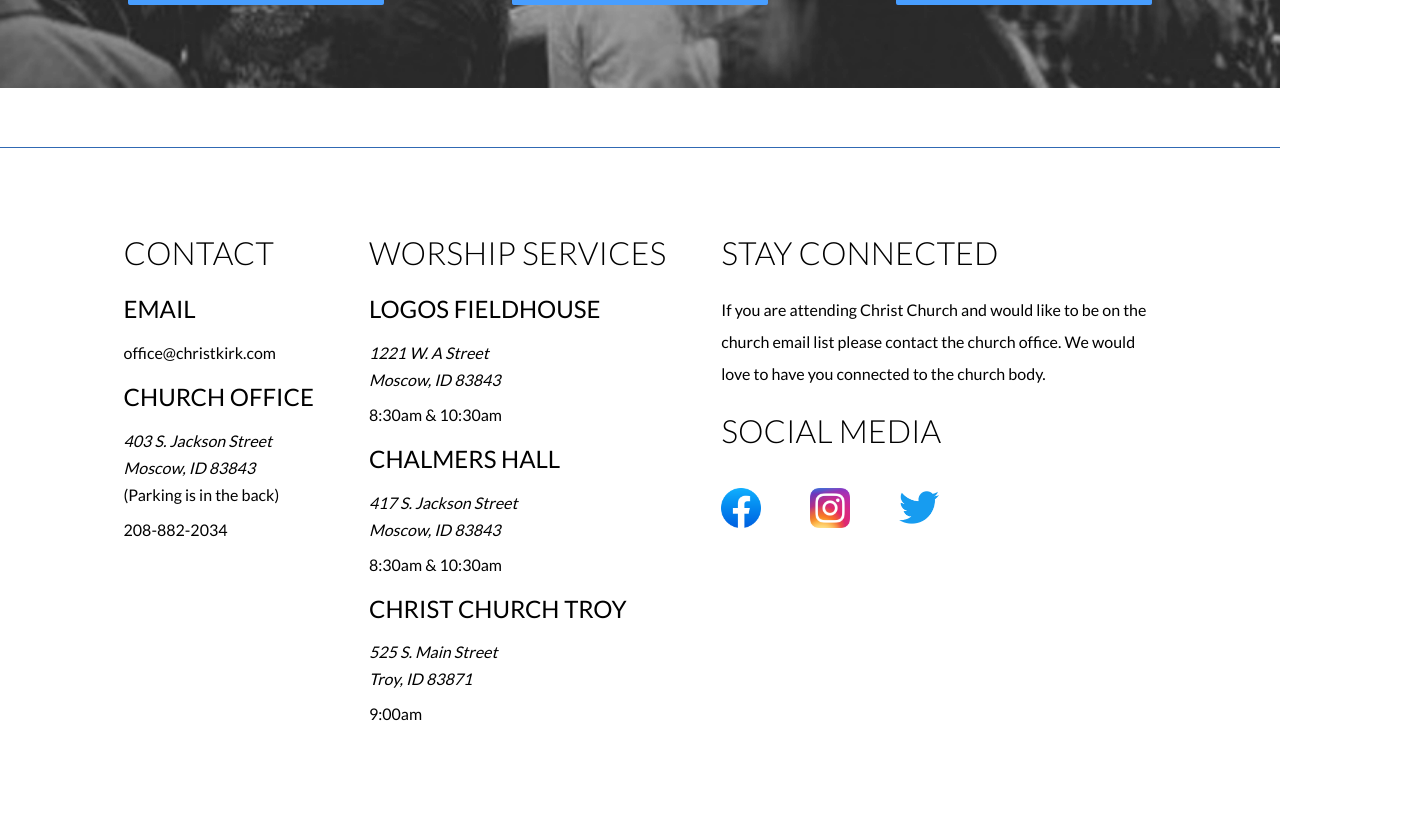
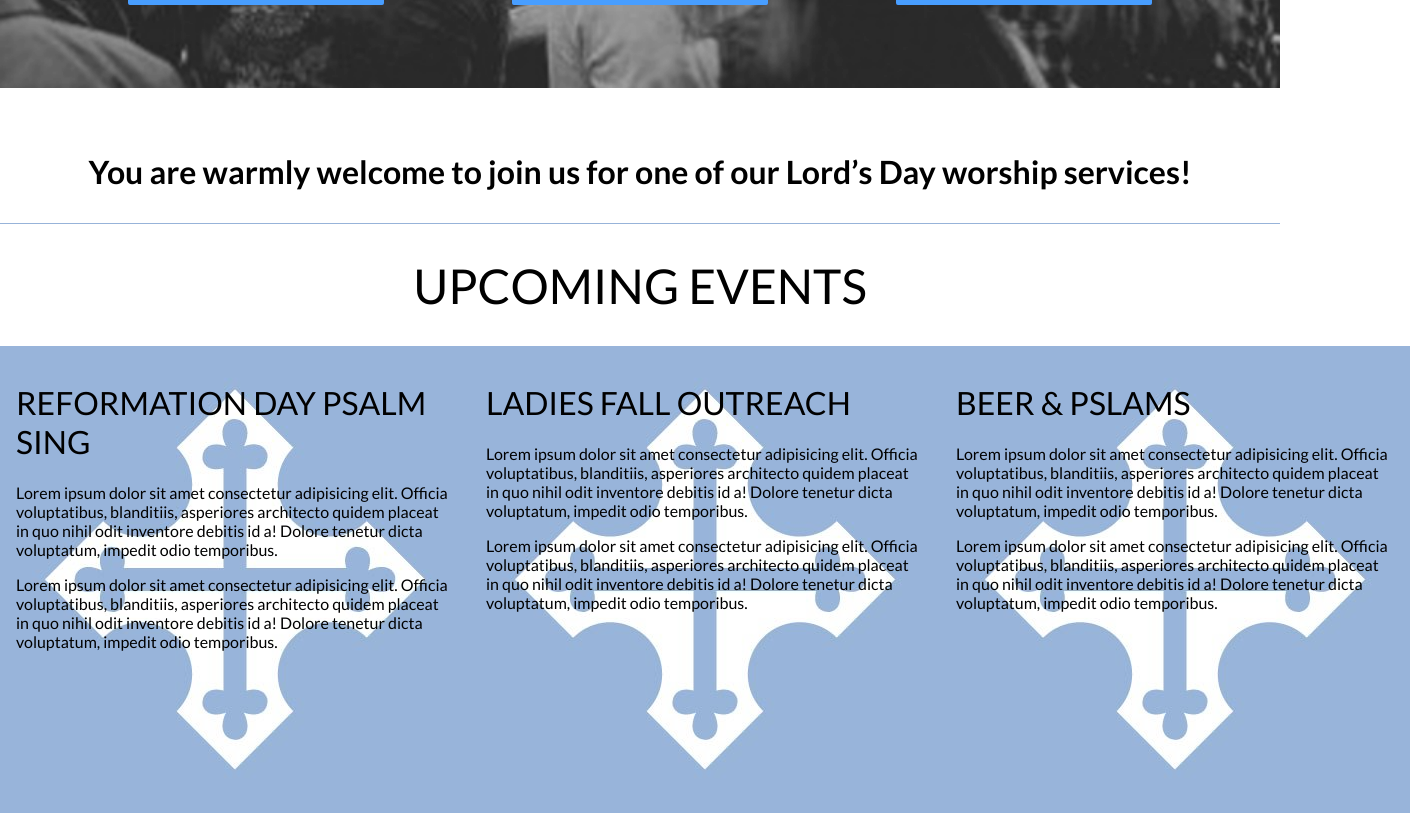
Before and after one commit to gdickison/christ-church, a Next.js app: page / in a window 1280 px wide. Shown: the part 764-1580 px from the top of the page, 1410 px wide, since content can reach past the window. Built offline with nearby package versions, Linux system fonts and the light colour scheme.

Commit message:
Add an events section to the middle of the home page

```diff
--- /dev/null
+++ b/components/Events.js
@@ -0,0 +1,38 @@
+import ccIcon from '../public/cc_icon.jpg'
+import Image from 'next/image'
+
+export default function Events () {
+  return (
+    <div className="events-container">
+      <div className="events-header">
+        <h1>Upcoming Events</h1>
+      </div>
+      <div className="events">
+        <div className="event">
+          <Image className='event-image' src={ccIcon} alt="christ church logo"/>
+          <div className="event-text">
+            <h1>Reformation Day Psalm Sing</h1>
+            <p>Lorem ipsum dolor sit amet consectetur adipisicing elit. Officia voluptatibus, blanditiis, asperiores architecto quidem placeat in quo nihil odit inventore debitis id a! Dolore tenetur dicta voluptatum, impedit odio temporibus.</p>
+            <p>Lorem ipsum dolor sit amet consectetur adipisicing elit. Officia voluptatibus, blanditiis, asperiores architecto quidem placeat in quo nihil odit inventore debitis id a! Dolore tenetur dicta voluptatum, impedit odio temporibus.</p>
+          </div>
+        </div>
+        <div className="event">
+          <Image className='event-image' src={ccIcon} alt="christ church logo"/>
+          <div className="event-text">
+            <h1>Ladies Fall Outreach</h1>
+            <p>Lorem ipsum dolor sit amet consectetur adipisicing elit. Officia voluptatibus, blanditiis, asperiores architecto quidem placeat in quo nihil odit inventore debitis id a! Dolore tenetur dicta voluptatum, impedit odio temporibus.</p>
+            <p>Lorem ipsum dolor sit amet consectetur adipisicing elit. Officia voluptatibus, blanditiis, asperiores architecto quidem placeat in quo nihil odit inventore debitis id a! Dolore tenetur dicta voluptatum, impedit odio temporibus.</p>
+          </div>
+        </div>
+        <div className="event">
+          <Image className='event-image' src={ccIcon} alt="christ church logo"/>
+          <div className="event-text">
+            <h1>Beer & Pslams</h1>
+            <p>Lorem ipsum dolor sit amet consectetur adipisicing elit. Officia voluptatibus, blanditiis, asperiores architecto quidem placeat in quo nihil odit inventore debitis id a! Dolore tenetur dicta voluptatum, impedit odio temporibus.</p>
+            <p>Lorem ipsum dolor sit amet consectetur adipisicing elit. Officia voluptatibus, blanditiis, asperiores architecto quidem placeat in quo nihil odit inventore debitis id a! Dolore tenetur dicta voluptatum, impedit odio temporibus.</p>
+          </div>
+        </div>
+      </div>
+    </div>
+  )
+}
--- a/pages/_app.js
+++ b/pages/_app.js
@@ -2,6 +2,7 @@ import '../styles/globals.css'
 import '../styles/tabs.css'
 import '../styles/nav.css'
 import '../styles/hero.css'
+import '../styles/events.css'
 import '../styles/footer.css'
 
 import Layout from '../components/Layout'
--- a/pages/index.js
+++ b/pages/index.js
@@ -1,5 +1,6 @@
 import Head from "next/head"
 import Link from "next/link"
+import Events from "../components/Events"
 
 const Home = () => {
   return (
@@ -21,6 +22,10 @@ const Home = () => {
             </Link>
           </div>
         </div>
+        <div style={{textAlign: 'center', marginBlock: '3.5rem;'}}>
+          <h1>You are warmly welcome to join us for one of our Lord’s Day worship services!</h1>
+        </div>
+        <Events/>
       </div>
     </>
   )
--- /dev/null
+++ b/styles/events.css
@@ -0,0 +1,38 @@
+.events-container {
+  margin-block: 2rem;
+  border-top: 1px solid rgba(48, 105, 179, 0.5);
+}
+
+.events-header h1 {
+  text-align: center;
+  text-transform: uppercase;
+  font-weight: 400;
+  font-size: 3rem;
+}
+
+.events {
+  display: grid;
+  grid-template-columns: repeat(3, 1fr);
+}
+
+.event {
+  position: relative;
+  margin: auto;
+}
+
+.event h1 {
+  text-transform: uppercase;
+  font-weight: 400;
+}
+
+.event-image {
+  position: relative;
+  filter: opacity(50%);
+}
+
+.event-text {
+  position: absolute;
+  top: 0;
+  left: 0;
+  padding: 1rem;
+}
```
Also changed, not shown: public/cc_icon.jpg (added).
